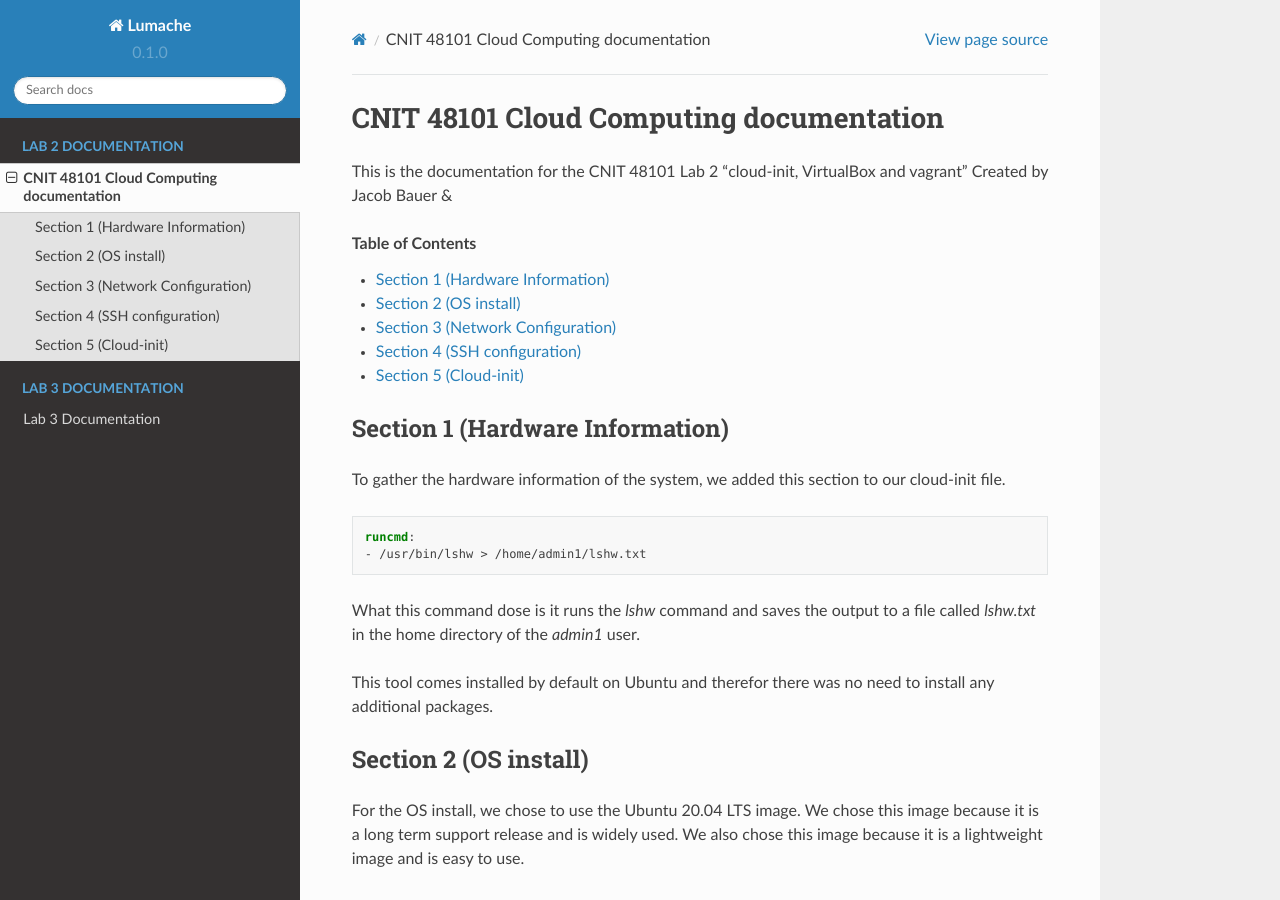
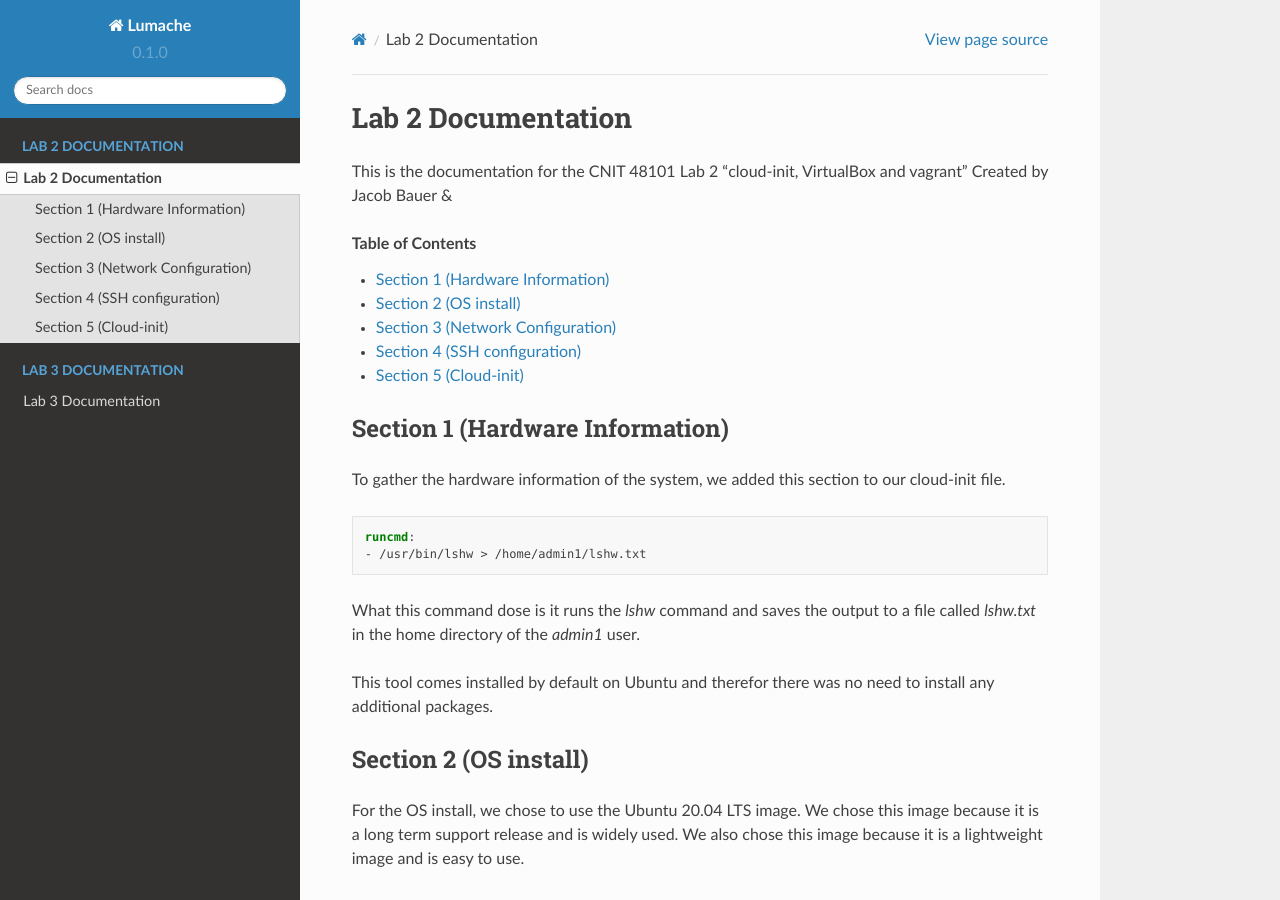
Before and after one commit to Hexadual/CNIT48101, a Sphinx documentation site: the page built from docs/source/lab2.rst, in a window 1280 px wide and 900 px high. Built offline with Sphinx 7.4.7 and the Read the Docs theme 2.0.0, drawn with Linux system fonts in a browser that asks for light colours.

Commit message:
Update lab2.rst

```diff
--- a/docs/source/lab2.rst
+++ b/docs/source/lab2.rst
@@ -1,5 +1,5 @@
 ==========================================
-CNIT 48101 Cloud Computing documentation
+Lab 2 Documentation
 ==========================================
 
 This is the documentation for the CNIT 48101 Lab 2 "cloud-init, VirtualBox and vagrant" Created by Jacob Bauer &
```
